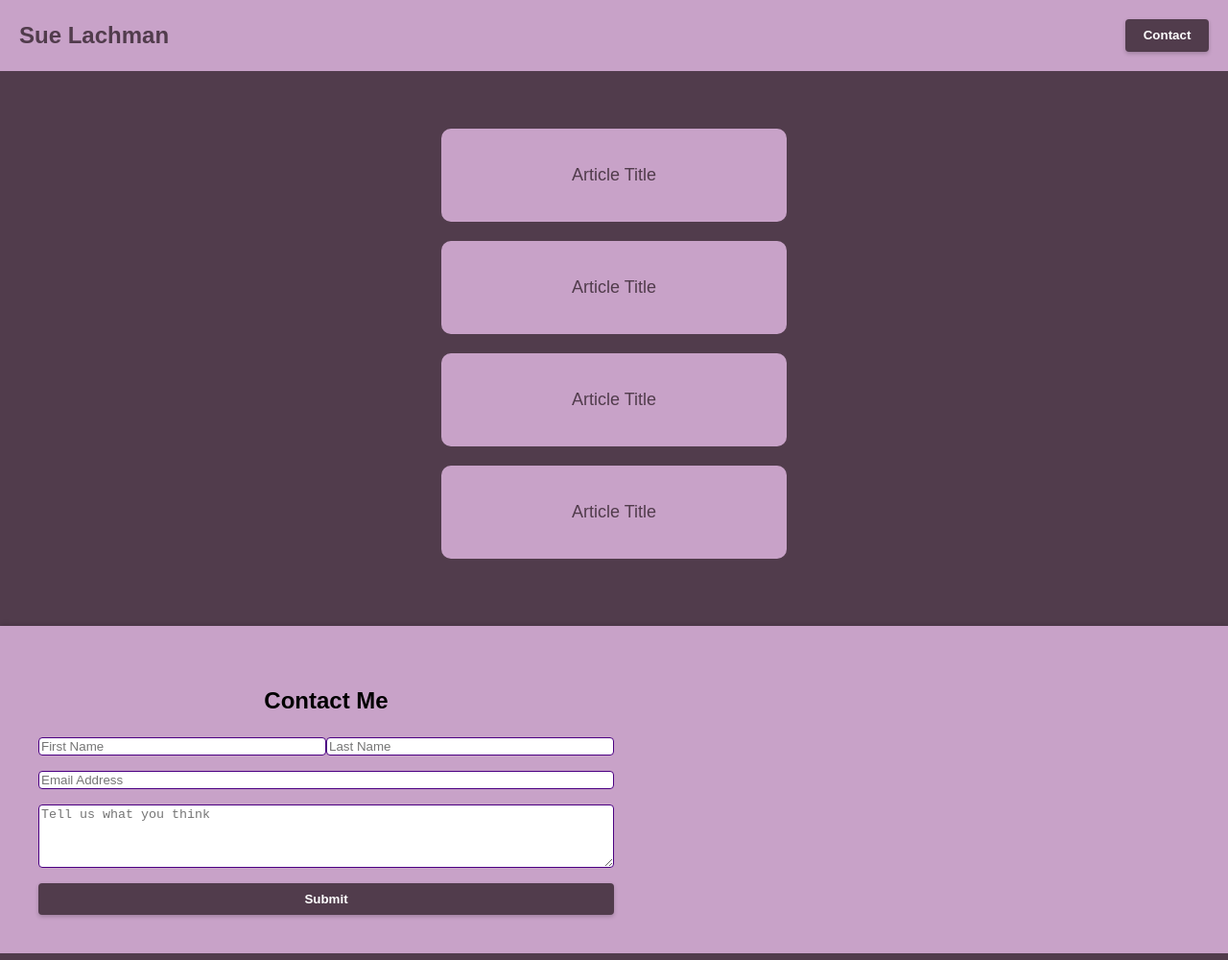
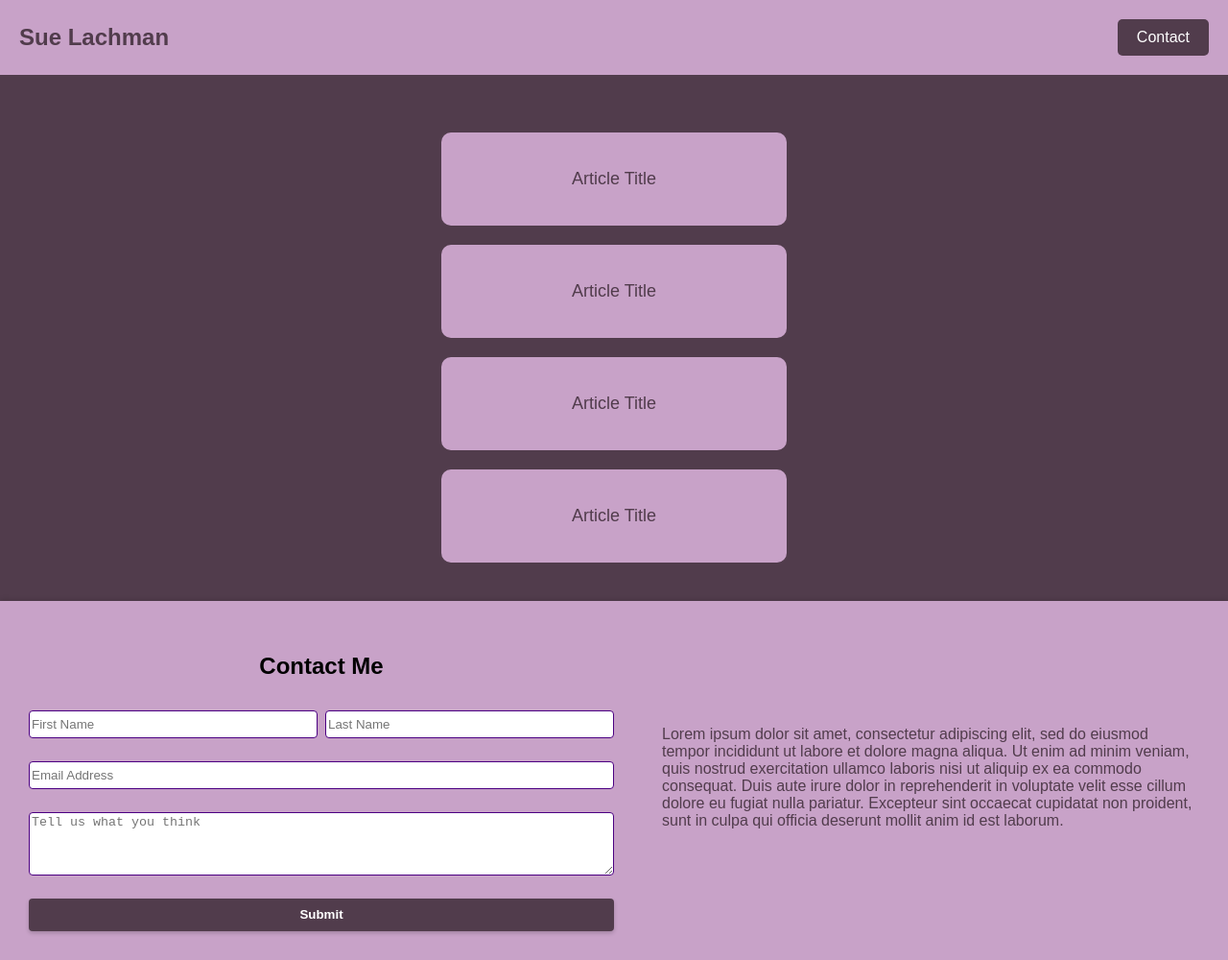
Before and after one commit to Persuantgecko80/Sue-Lachman-Blog, a plain HTML site: page index.html in a window 1280 px wide. Shown: the whole page at 96% size. Drawn offline with Linux system fonts and the light colour scheme.

Commit message:
finished the main layout of the page, started to add JS

```diff
--- a/index.html
+++ b/index.html
@@ -5,13 +5,14 @@
     <meta name="viewport" content="width=device-width, initial-scale=1.0">
     <title>Sue Lachman</title>
     <link rel="stylesheet" href="style.css">
+    <script src="script.js"></script>
 
 </head>
 <body>
     <div class="container">
         <div class="header">
             <div class="logo">Sue Lachman</div>
-            <button>Contact</button>
+            <a href="#bottom" class="to-bottom">Contact</a>
         </div>
         <div class="articles">
             <div class="card">
@@ -41,7 +42,12 @@
 
                 <button class="submit" type="submit">Submit</button>
             </form>
+            <div class="blurb">Lorem ipsum dolor sit amet, consectetur adipiscing elit, sed do eiusmod tempor incididunt ut labore
+                et dolore magna aliqua. Ut enim ad minim veniam, quis nostrud exercitation ullamco laboris nisi ut aliquip ex ea
+                commodo consequat. Duis aute irure dolor in reprehenderit in voluptate velit esse cillum dolore eu fugiat nulla pariatur.
+                Excepteur sint occaecat cupidatat non proident, sunt in culpa qui officia deserunt mollit anim id est laborum.</div>
         </div>
+        <a id="bottom"></a>
     </div>
 </body>
 </html>
--- a/style.css
+++ b/style.css
@@ -28,7 +28,7 @@ body {
     color: #513C4C; /* Light Grey */
 }
 
-.contact {
+.to-bottom {
     text-decoration: none;
     color: white; /* Royal Purple */
     background-color: #513C4C; /* Light Grey */
@@ -36,7 +36,7 @@ body {
     border-radius: 5px;
 }
 
-contact:hover {
+.to-bottom:hover {
     background-color: #ac729e;
 }
 
@@ -68,6 +68,7 @@ contact:hover {
 form {
     display: grid;
     grid-template-columns: 1fr 1fr;
+    gap: 8px;
     grid-area: form;
     grid-template-rows: auto;
     grid-template-areas:
@@ -82,11 +83,10 @@ form {
     display: grid;
     grid-template-columns: 1fr 1fr;
     grid-template-rows: auto;
-    padding: 40px;
+    padding: 30px;
     box-shadow: 0px -2px 5px rgba(0, 0, 0, 0.1);
-    margin-top: 30px;
     grid-template-areas:
-    "form ...";
+    "form blurb";
 }
 
 .contactme {
@@ -95,30 +95,30 @@ form {
 
 .first-name {
     grid-area: first-name;
+    min-height: 25px;
 }
 
 .last-name {
     grid-area: last-name;
+    min-height: 25px;
+
 }
 
 .email {
     grid-area: email;
+    min-height: 25px;
+
 }
 
 .submit {
     grid-area: submit;
+    min-height: 25px;
 }
 
 .comment {
     grid-area: comment;
 }
 
-label {
-    display: block;
-    margin-bottom: 0.5em;
-    font-weight: bold;
-    color: #333;
-}
 
 input, textarea {
     margin-bottom: 1.2em;
@@ -148,3 +148,9 @@ button:hover {
     color: black; /* Black */
     text-align: center;
 }
+
+.blurb {
+    margin-top: 100px;
+    margin-left: 50px;
+    grid-area: blurb;
+}
```
Also changed, not shown: script.js (added).
